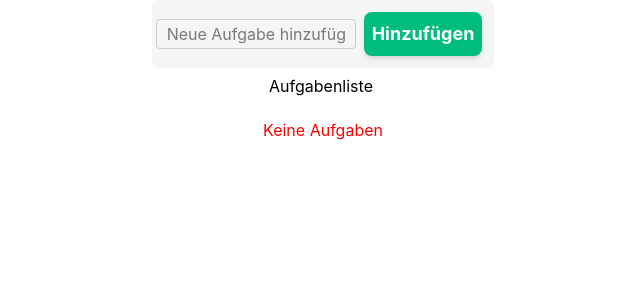
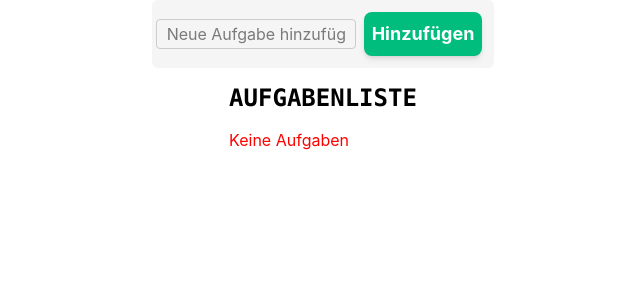
Before and after one commit to jakobsiebenhuetter/React---Todo-App, a React (Vite) app: page / in a window 1280 px wide. Shown: the top 300 px of the page, without its empty margins (317-957 px from the left). Built offline with nearby package versions, Linux system fonts and the light colour scheme.

Commit message:
change: style

```diff
--- a/src/components/Task.css
+++ b/src/components/Task.css
@@ -6,7 +6,7 @@
     background-color: #7ab2ff;
     display: flex;
     flex-direction: row;
-    padding: 6px;
+    /* padding: 6px; */
     height: 130px;
     width: 560px;
 }
--- a/src/components/TaskItem.css
+++ b/src/components/TaskItem.css
@@ -1,6 +1,6 @@
 
 #task-item {
-    margin: 6px;
+    /* margin: 6px; */
     padding: 6px;
     width: 600px;
     border-radius: 6px;
--- a/src/components/TaskList.tsx
+++ b/src/components/TaskList.tsx
@@ -6,7 +6,7 @@ export default function TaskList({children}) {
     return(
         <div id="task-list">
             <div>
-                <h2 className='title'>Aufgabenliste</h2>
+                <h2 className='font-mono font-bold text-2xl mt-3.5 uppercase'>Aufgabenliste</h2>
                 <ul>
                     {children}
                 </ul>
--- a/src/components/UpdateTask.tsx
+++ b/src/components/UpdateTask.tsx
@@ -37,8 +37,7 @@ export default function UpdateTaskItem({update, onCancel, task}: IUpdateTaskProp
                 <Button onClick={() => onCancel(task.id)} variant='secondary' animation="scale" classes="font-bold p-[6px] m-2 h-[40px] rounded">
                     Abbrechen
                 </Button>
-                {/* <button onClick={() => update(task.id, newText)}>+</button>
-                <button onClick={() => onCancel(task.id)}>Abbrechen</button> */}
+
             </div>
         </div>
     )
```
